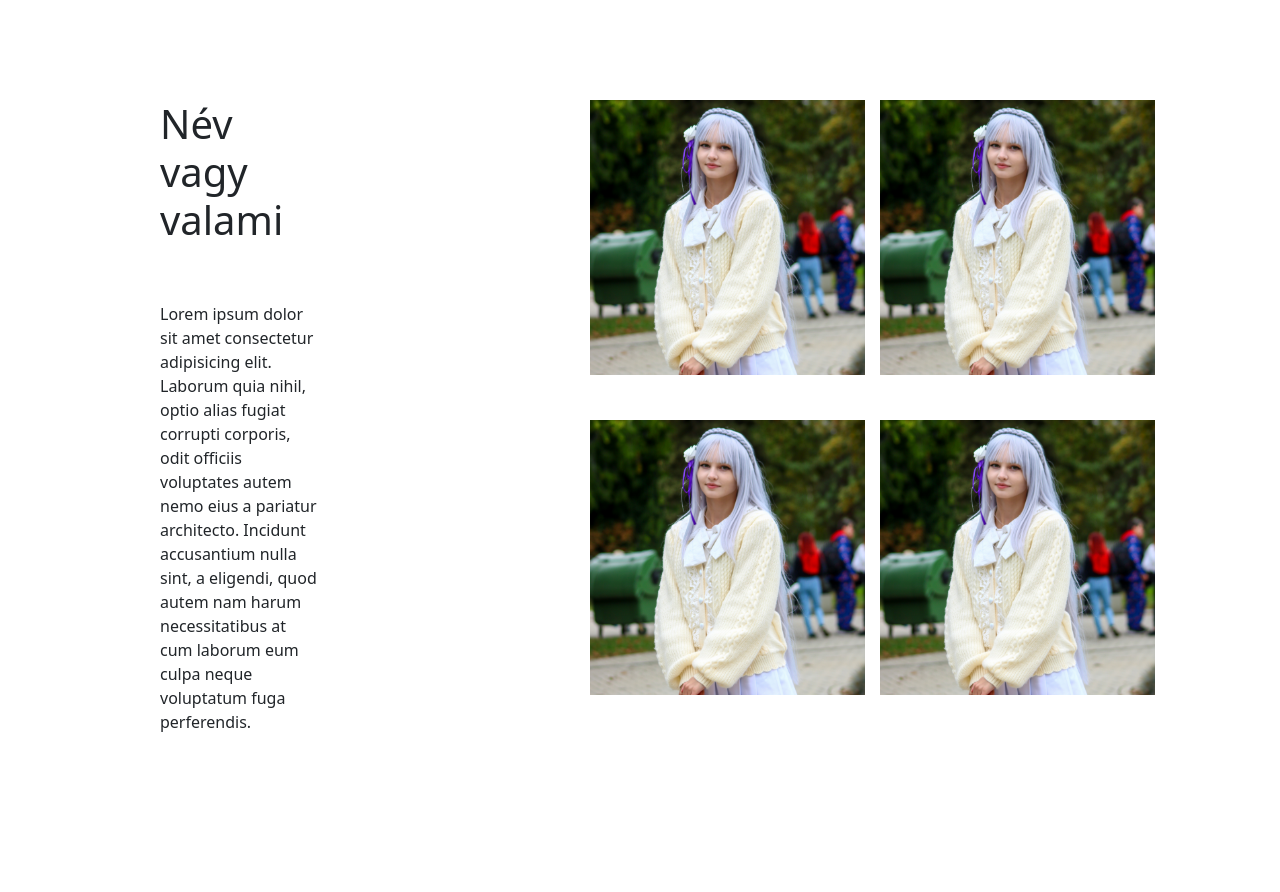
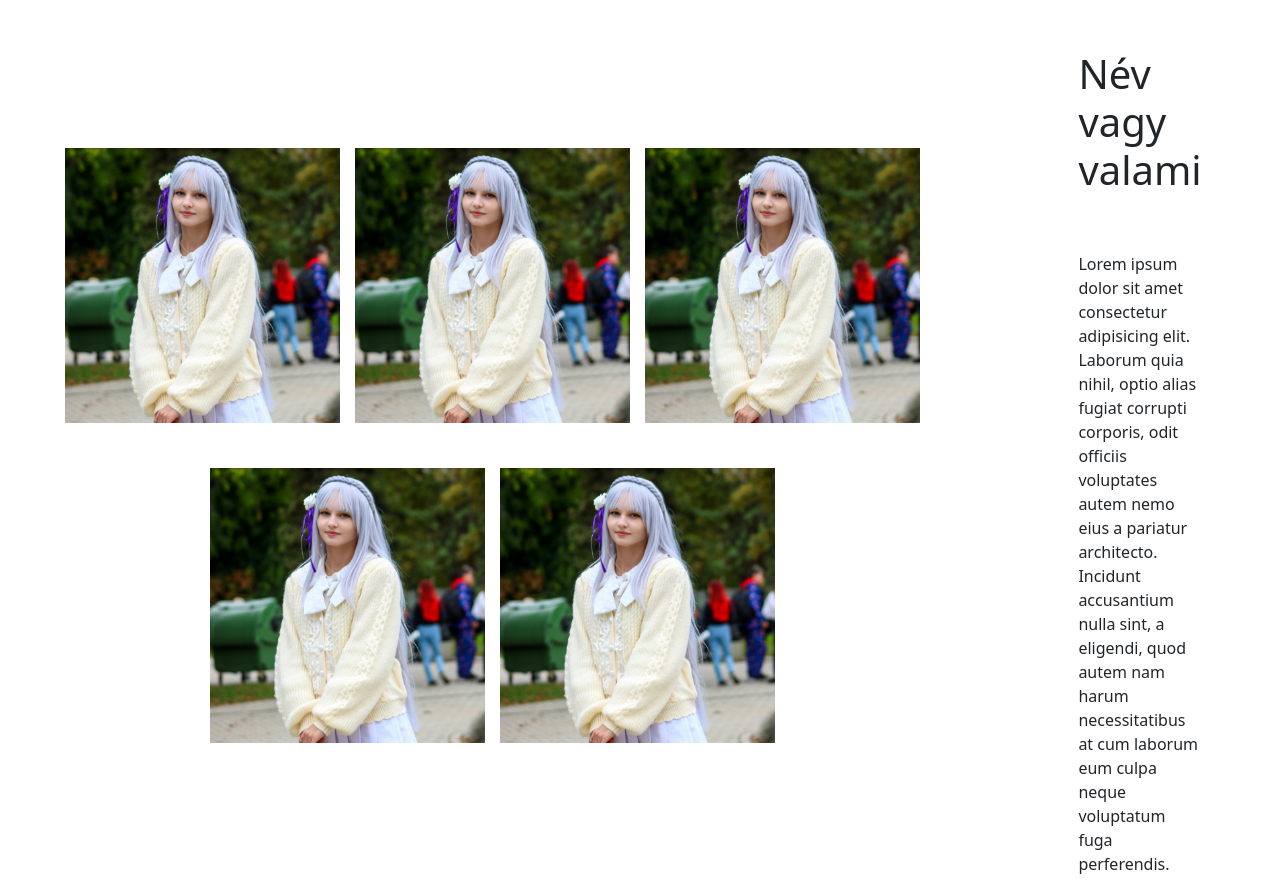
Before and after one commit to grenata36/grenata36.github.io, a PHP site: page / in a window 1280 px wide. Shown: the part 47-939 px from the top of the page. Before the commit the page ends 779 px from the top, so only its background shows below. Run offline with PHP 8.4, Linux system fonts and the light colour scheme.

Commit message:
főoldal szerkesztése

```diff
--- a/css/style.css
+++ b/css/style.css
@@ -6,29 +6,24 @@
 
 #grid {
     display: grid;
-    grid-template-columns: repeat(4,1fr)
+    grid-template-columns: repeat(4, 1fr)
 }
 
 #introductionSection {
     grid-row: 2;
-    grid-column: 2;
-    padding-top: 100px;
+    grid-column: 3;
+    padding-top: 50px;
 }
 
 h1 {
     padding-bottom: 50px;
 }
 
-.container {
-    grid-row: 2/4;
-    grid-column: 4;
-}
-
 /* Menü */
 
 .navbar {
     display: flex;
-    position: sticky;
+   /* position: sticky;*/
     align-items: center;
     justify-content: space-between;
     top: 0;
@@ -46,7 +41,8 @@ h1 {
     list-style: none;
     margin: 0;
     padding: 0;
-    flex: 1; /* Ensure that the nav-list takes up the available space */
+    flex: 1;
+    /* Ensure that the nav-list takes up the available space */
 }
 
 .nav-list li {
@@ -55,7 +51,8 @@ h1 {
 
 .nav-list li:last-child {
     margin-right: 0;
-    margin-left: auto; /* Push the last item to the right */
+    margin-left: auto;
+    /* Push the last item to the right */
 }
 
 .nav-list li a {
@@ -69,23 +66,22 @@ h1 {
     color: #ffd700;
 }
 
-
-
-
-
 /* menü vége */
 
 /* Fotó rész eleje */
 
 .container {
     position: relative;
-    width: 800px;  /* 1160px*/
+    width: 1000px;
+    /* 800, 1160px*/
     display: flex;
     justify-content: center;
     flex-wrap: wrap;
     transform-style: preserve-3d;
     perspective: 500px;
     margin: auto;
+    grid-row: 1/4;
+    grid-column: 1;
 }
 
 .container .box {
--- a/index.html
+++ b/index.html
@@ -72,9 +72,21 @@
       </div>
     </div>-->
   </div>
+  <div class="box">
+    <div class="imgBx">
+      <img src="img/IMG_0228.jpg">
+    </div>
+    <div class="content">
+      <div>
+        <h2>Image Title</h2>
+        <p>Lorem ipsum dolor sit amet consectetur adipisicing elit. Commodi accusamus molestias quidem iusto.
+        </p>
+      </div>
+    </div>
+  </div>
+
 
 <!-- Fotó rész vége-->
 </div>
-
 </body>
 </html>
```
Also changed, not shown: img/social_media/icons8-facebook-48.png (added), img/social_media/icons8-instagram-48.png (added).
